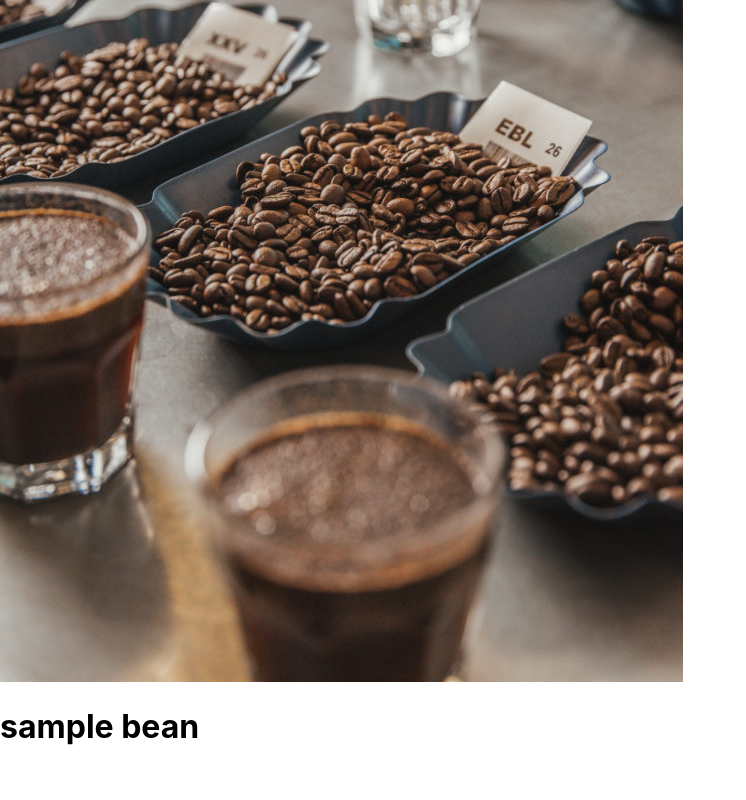
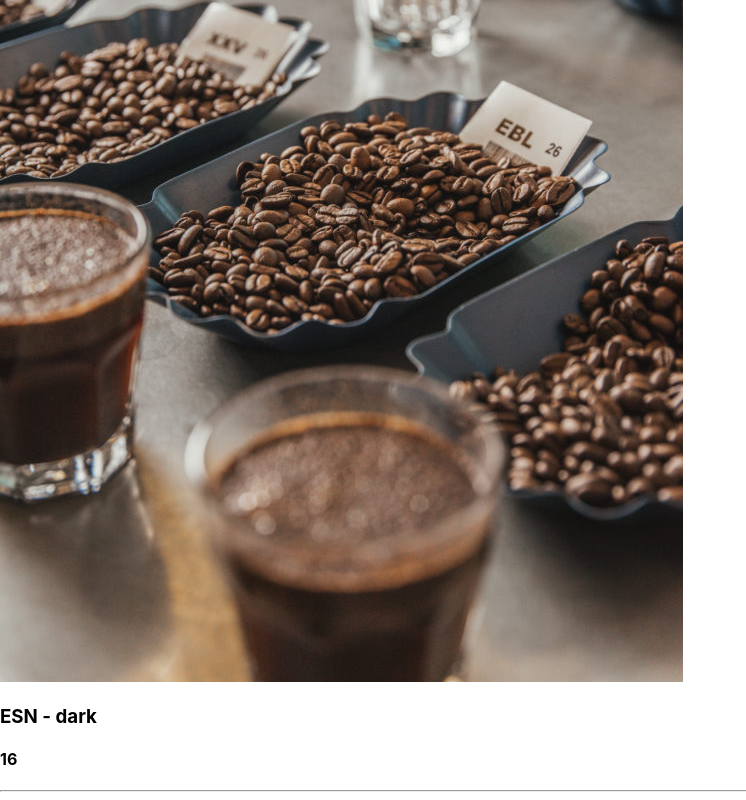
Before and after one commit to ian-bravo/coffee-bean-inventory-tracker, a React (Create React App) app: page / in a window 1280 px wide. Shown: the part 424-1224 px from the top of the page, without its empty margins (0-746 px from the left). Before the commit the page ends 1192 px from the top, so only its background shows below. Built offline with nearby package versions, Linux system fonts and the light colour scheme.

Commit message:
add new bean form fx

```diff
--- a/src/components/Bean.js
+++ b/src/components/Bean.js
@@ -1,13 +1,20 @@
 import React from "react";
+import PropTypes from "prop-types";
 
-function Bean(){
-  const name = "Thato";
-  const name2 = "Haley";
+function Bean(props){
   return (
     <React.Fragment>
-      <h1>sample bean</h1>
+      <h3>{props.name} - {props.roast}</h3>
+      <h4>{props.price}</h4>
+      <hr/>
     </React.Fragment>
   );
 }
 
+Bean.propTypes = {
+  name: PropTypes.string,
+  price: PropTypes.string,
+  roast: PropTypes.string
+};
+
 export default Bean;
--- a/src/components/BeanList.js
+++ b/src/components/BeanList.js
@@ -3,7 +3,10 @@ import Bean from "./Bean";
 
 function BeanList(){
   return (
-    <Bean />
+    <Bean
+      name="ESN"
+      price="16"
+      roast="dark"/>
   );
 }
 
```
Also changed, not shown: src/components/NewBeanForm.js (added, +11 -0 lines).
